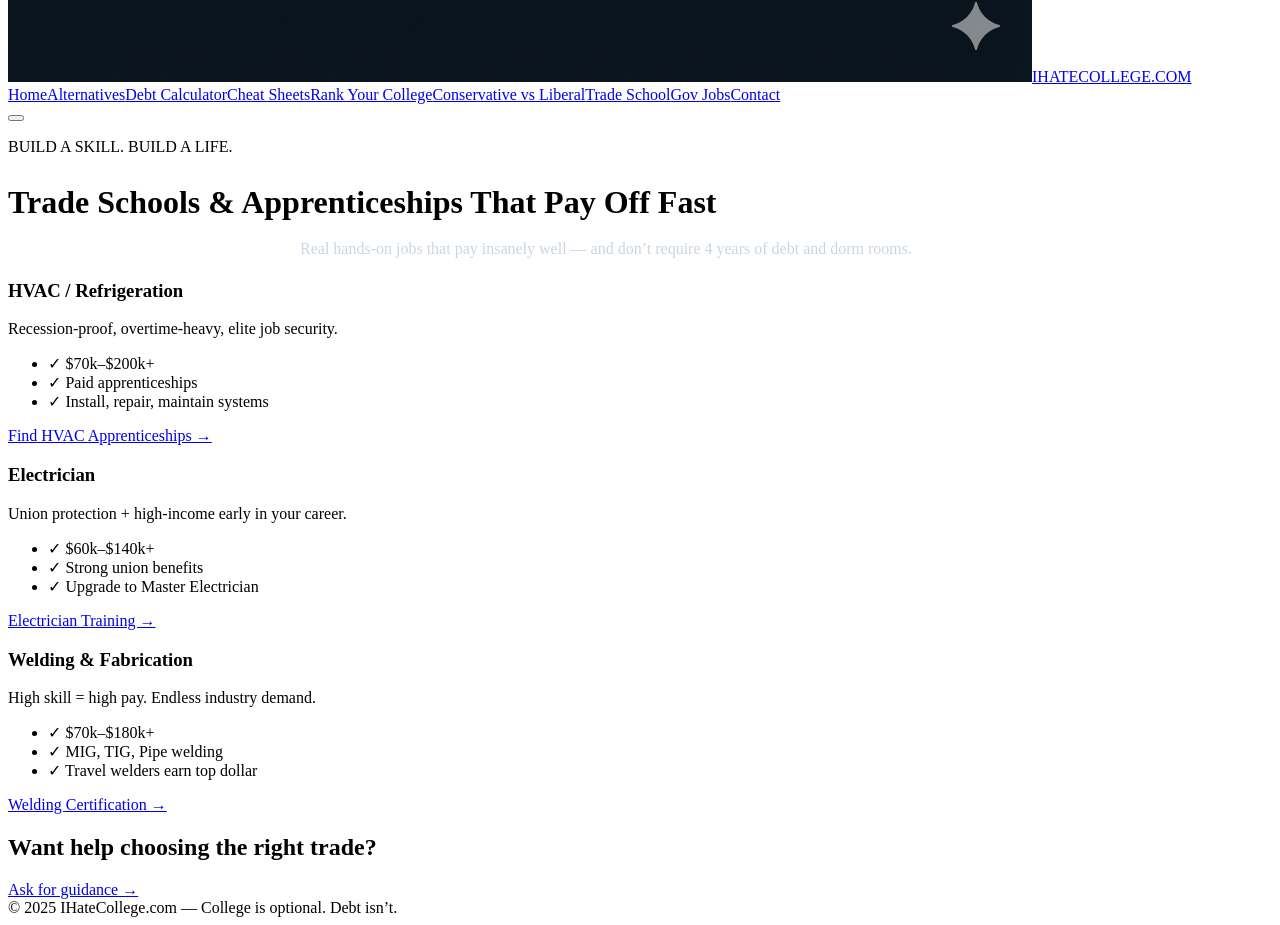
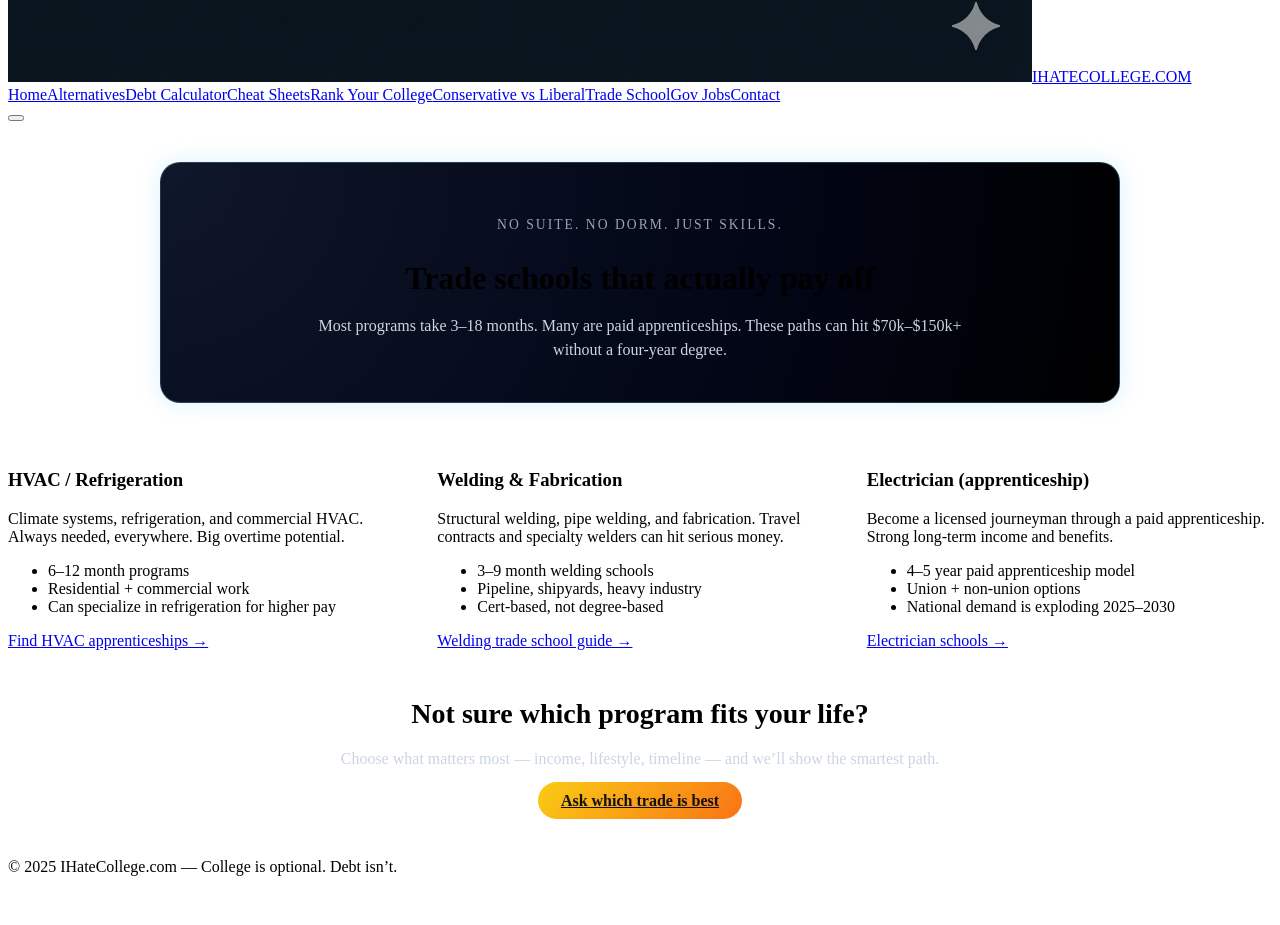
Before and after one commit to placebetsai/Ihatecollege, a Next.js app: page /trade-schools in a window 1280 px wide. Shown: the part 950-1875 px from the top of the page. After the commit the page ends 1834 px from the top, so only its background shows below. Built offline with nearby package versions, Linux system fonts and the light colour scheme.

Commit message:
Update trade-schools.js

```diff
--- a/pages/trade-schools.js
+++ b/pages/trade-schools.js
@@ -1,106 +1,102 @@
-// pages/trade-schools.js
 import Layout from "../components/Layout";
-import SEO from "../components/SEO";
 
-export default function TradeSchools() {
+export default function TradeSchoolsPage() {
   return (
-    <Layout>
-      <SEO
-        title="Trade Schools Near You | IHateCollege.com"
-        description="HVAC, electrical, welding, CDL, plumbing, and more. These careers pay $70k–$150k+ without a degree."
-      />
+    <Layout title="Trade Schools – Programs That Actually Pay Off">
 
       {/* HERO */}
-      <section className="page-section text-center">
-        <p className="hero-eyebrow">BUILD A SKILL. BUILD A LIFE.</p>
-        <h1 className="hero-title">
-          Trade Schools & Apprenticeships{" "}
-          <span className="text-orange-400">That Pay Off Fast</span>
-        </h1>
-        <p className="hero-subtitle max-w-2xl mx-auto">
-          Real hands-on jobs that pay insanely well — and don’t require 4 years
-          of debt and dorm rooms.
+      <section className="hero">
+        <p className="eyebrow">NO SUITE. NO DORM. JUST SKILLS.</p>
+        <h1 className="hero-title">Trade schools that actually pay off</h1>
+        <p className="hero-subtitle">
+          Most programs take 3–18 months. Many are paid apprenticeships. These
+          paths can hit $70k–$150k+ without a four-year degree.
         </p>
       </section>
 
-      {/* GRID */}
-      <section className="page-section max-w-6xl mx-auto px-4">
-        <div className="grid md:grid-cols-3 gap-8">
+      {/* GLOW CARD GRID */}
+      <section className="section">
+        <div className="path-grid">
 
           {/* HVAC */}
-          <div className="glow-card p-8">
-            <h3 className="text-xl font-bold mb-3">HVAC / Refrigeration</h3>
-            <p className="text-slate-300 text-sm mb-6">
-              Recession-proof, overtime-heavy, elite job security.
+          <div className="glow-card">
+            <h3>HVAC / Refrigeration</h3>
+            <p>
+              Climate systems, refrigeration, and commercial HVAC. Always needed,
+              everywhere. Big overtime potential.
             </p>
-            <ul className="text-slate-300 space-y-2 text-sm mb-6">
-              <li>✓ $70k–$200k+</li>
-              <li>✓ Paid apprenticeships</li>
-              <li>✓ Install, repair, maintain systems</li>
+            <ul>
+              <li>6–12 month programs</li>
+              <li>Residential + commercial work</li>
+              <li>Can specialize in refrigeration for higher pay</li>
             </ul>
             <a
-              href="https://www.apprenticeship.gov/"
+              className="path-link"
+              href="https://www.apprenticeship.gov/apprenticeship-job-finder"
               target="_blank"
-              className="text-orange-300 text-sm font-bold hover:underline"
+              rel="noreferrer"
             >
-              Find HVAC Apprenticeships →
+              Find HVAC apprenticeships →
+            </a>
+          </div>
+
+          {/* WELDING */}
+          <div className="glow-card">
+            <h3>Welding & Fabrication</h3>
+            <p>
+              Structural welding, pipe welding, and fabrication. Travel contracts
+              and specialty welders can hit serious money.
+            </p>
+            <ul>
+              <li>3–9 month welding schools</li>
+              <li>Pipeline, shipyards, heavy industry</li>
+              <li>Cert-based, not degree-based</li>
+            </ul>
+            <a
+              className="path-link"
+              href="https://www.weldingschool.com/"
+              target="_blank"
+              rel="noreferrer"
+            >
+              Welding trade school guide →
             </a>
           </div>
 
           {/* ELECTRICIAN */}
-          <div className="glow-card p-8">
-            <h3 className="text-xl font-bold mb-3">Electrician</h3>
-            <p className="text-slate-300 text-sm mb-6">
-              Union protection + high-income early in your career.
+          <div className="glow-card">
+            <h3>Electrician (apprenticeship)</h3>
+            <p>
+              Become a licensed journeyman through a paid apprenticeship. Strong
+              long-term income and benefits.
             </p>
-            <ul className="text-slate-300 space-y-2 text-sm mb-6">
-              <li>✓ $60k–$140k+</li>
-              <li>✓ Strong union benefits</li>
-              <li>✓ Upgrade to Master Electrician</li>
+            <ul>
+              <li>4–5 year paid apprenticeship model</li>
+              <li>Union + non-union options</li>
+              <li>National demand is exploding 2025–2030</li>
             </ul>
             <a
-              href="https://www.ibew.org/"
+              className="path-link"
+              href="https://www.electricianschooledu.org/"
               target="_blank"
-              className="text-orange-300 text-sm font-bold hover:underline"
+              rel="noreferrer"
             >
-              Electrician Training →
+              Electrician schools →
             </a>
           </div>
 
-          {/* WELDING */}
-          <div className="glow-card p-8">
-            <h3 className="text-xl font-bold mb-3">Welding & Fabrication</h3>
-            <p className="text-slate-300 text-sm mb-6">
-              High skill = high pay. Endless industry demand.
-            </p>
-            <ul className="text-slate-300 space-y-2 text-sm mb-6">
-              <li>✓ $70k–$180k+</li>
-              <li>✓ MIG, TIG, Pipe welding</li>
-              <li>✓ Travel welders earn top dollar</li>
-            </ul>
-            <a
-              href="https://www.aws.org/certification"
-              target="_blank"
-              className="text-orange-300 text-sm font-bold hover:underline"
-            >
-              Welding Certification →
-            </a>
-          </div>
         </div>
       </section>
 
       {/* CTA */}
-      <section className="page-section text-center">
-        <h2 className="text-2xl font-bold mb-3">
-          Want help choosing the right trade?
-        </h2>
-        <a
-          href="/contact"
-          className="px-6 py-3 bg-orange-400 text-black rounded-full font-bold hover:bg-orange-300 transition"
-        >
-          Ask for guidance →
-        </a>
+      <section className="section section-cta">
+        <h2 className="section-title">Not sure which program fits your life?</h2>
+        <p className="section-subtitle">
+          Choose what matters most — income, lifestyle, timeline — and we’ll
+          show the smartest path.
+        </p>
+        <a href="/contact" className="btn btn-primary">Ask which trade is best</a>
       </section>
+
     </Layout>
   );
 }
```
